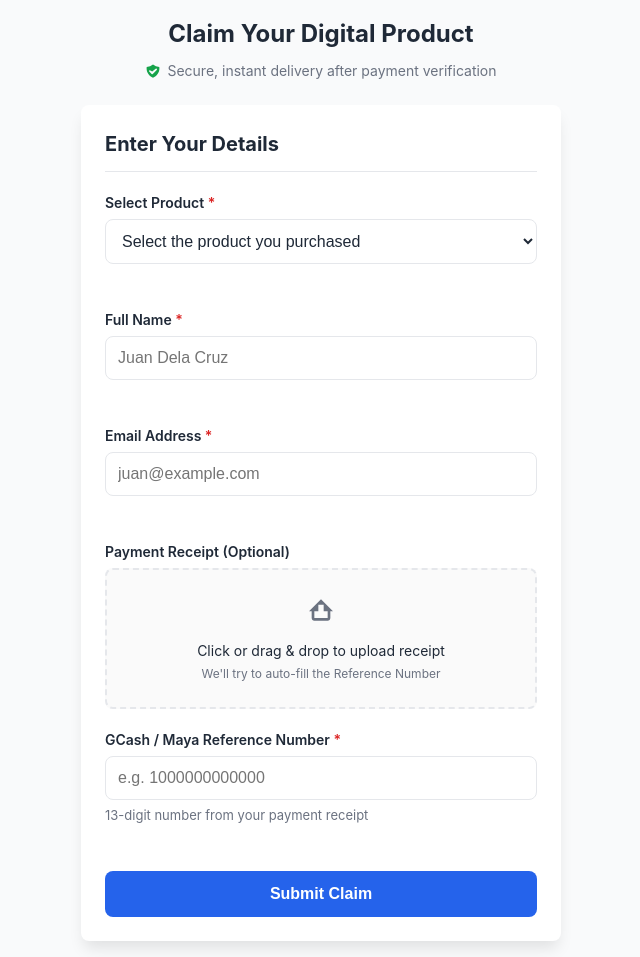
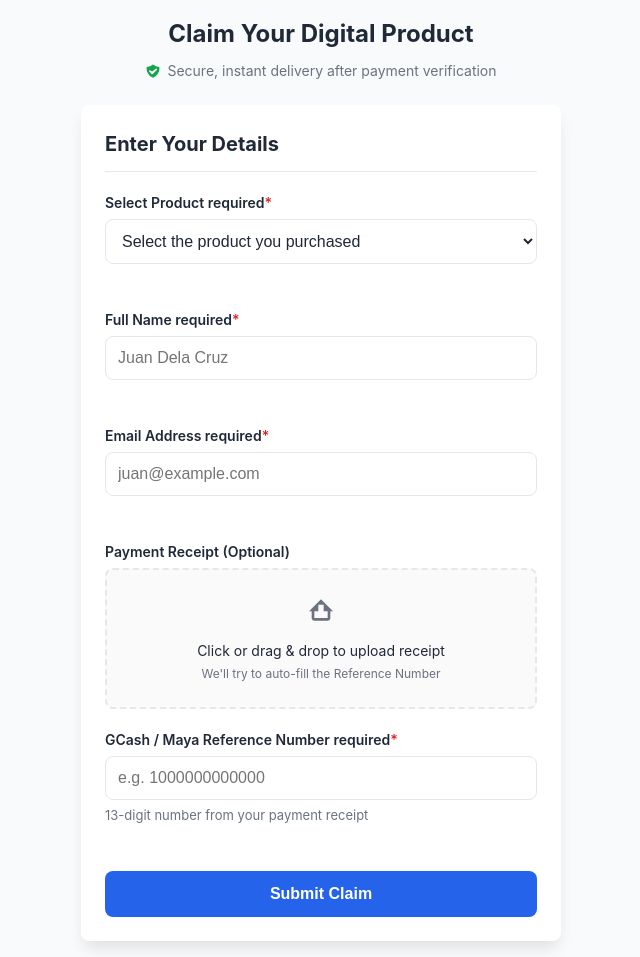
Before and after one commit to markocampos/Vallexis-oo, a FastAPI app: page / in a window 1280 px wide. Shown: the whole page, without its empty margins (319-959 px from the left). Run offline with FastAPI, Linux system fonts and the light colour scheme; data that the repository does not hold is empty.

Commit message:
Fix frontend bugs and accessibility issues
- Replace inconsistent aria-label on required asterisks with sr-only class.
- Add dynamic input trimming on blur event for text and email inputs.
- Introduce isSubmitting flag to form submission to prevent double-submit.

Co-authored-by: markocampos <251350215+markocampos@users.noreply.github.com>

```diff
--- a/templates/index.html
+++ b/templates/index.html
@@ -27,7 +27,7 @@
                 <legend class="sr-only" style="display:none;">Buyer Information</legend>
                 <div class="form-group">
                     <label for="product" class="form-label">
-                        Select Product <span aria-label="required" class="required">*</span>
+                        Select Product <span class="sr-only">required</span><span class="required" aria-hidden="true">*</span>
                     </label>
                     <select id="product" name="product_id" required class="form-select" aria-describedby="product-error">
                         <option value="" disabled selected>Loading products...</option>
@@ -37,7 +37,7 @@
 
                 <div class="form-group">
                     <label for="name" class="form-label">
-                        Full Name <span aria-label="required" class="required">*</span>
+                        Full Name <span class="sr-only">required</span><span class="required" aria-hidden="true">*</span>
                     </label>
                     <input type="text" id="name" name="buyer_name" required class="form-input" aria-describedby="name-error" placeholder="Juan Dela Cruz" autocomplete="name">
                     <span id="name-error" class="error-text" role="alert" aria-live="polite"></span>
@@ -45,7 +45,7 @@
 
                 <div class="form-group">
                     <label for="email" class="form-label">
-                        Email Address <span aria-label="required" class="required">*</span>
+                        Email Address <span class="sr-only">required</span><span class="required" aria-hidden="true">*</span>
                     </label>
                     <input type="email" id="email" name="buyer_email" required class="form-input" aria-describedby="email-error" placeholder="juan@example.com" autocomplete="email">
                     <span id="email-error" class="error-text" role="alert" aria-live="polite"></span>
@@ -82,7 +82,7 @@
 
                 <div class="form-group">
                     <label for="reference" class="form-label">
-                        GCash / Maya Reference Number <span aria-label="required" class="required">*</span>
+                        GCash / Maya Reference Number <span class="sr-only">required</span><span class="required" aria-hidden="true">*</span>
                     </label>
                     <input
                         id="reference"
@@ -185,9 +185,17 @@
                 }
             });
             input.addEventListener('blur', () => {
+                if (input.type === 'text' || input.type === 'email') {
+                    const trimmedValue = input.value.trim();
+                    if (input.value !== trimmedValue) {
+                        input.value = trimmedValue;
+                    }
+                }
                 validateInput(input);
             });
         });
+
+        let isSubmitting = false;
 
         function validateInput(input) {
             const errorElement = document.getElementById(`${input.id}-error`);
@@ -214,6 +222,8 @@
         form.addEventListener('submit', async (e) => {
             e.preventDefault();
 
+            if (isSubmitting) return;
+
             // Validate all inputs
             let isValid = true;
             inputs.forEach(input => {
@@ -223,6 +233,8 @@
             });
 
             if (!isValid) return;
+
+            isSubmitting = true;
 
             // Show loading state
             submitBtn.disabled = true;
@@ -267,6 +279,7 @@
             } catch (error) {
                 showError('A network error occurred. Please check your connection and try again.');
             } finally {
+                isSubmitting = false;
                 submitBtn.disabled = false;
                 submitBtn.classList.remove('loading');
             }
```
